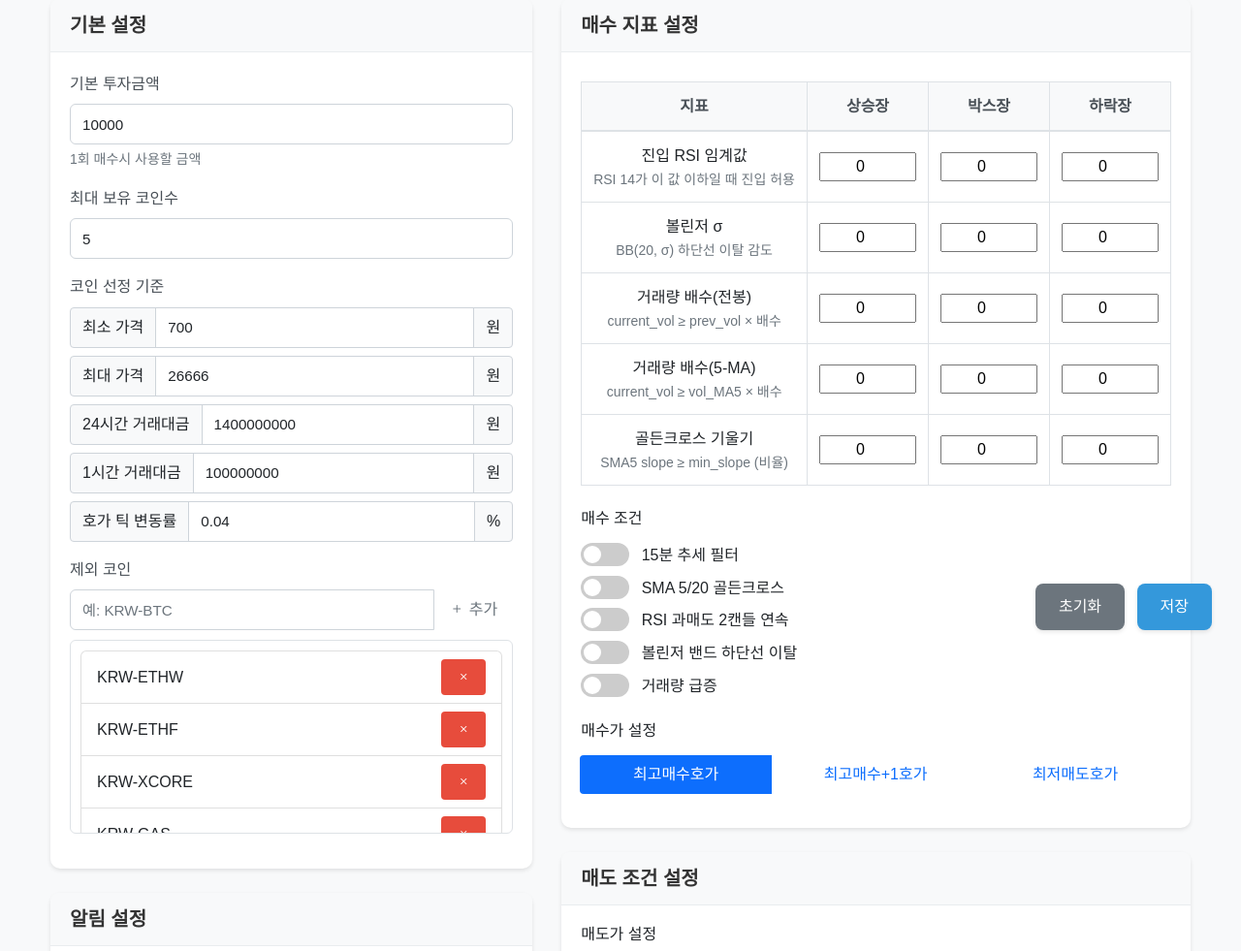
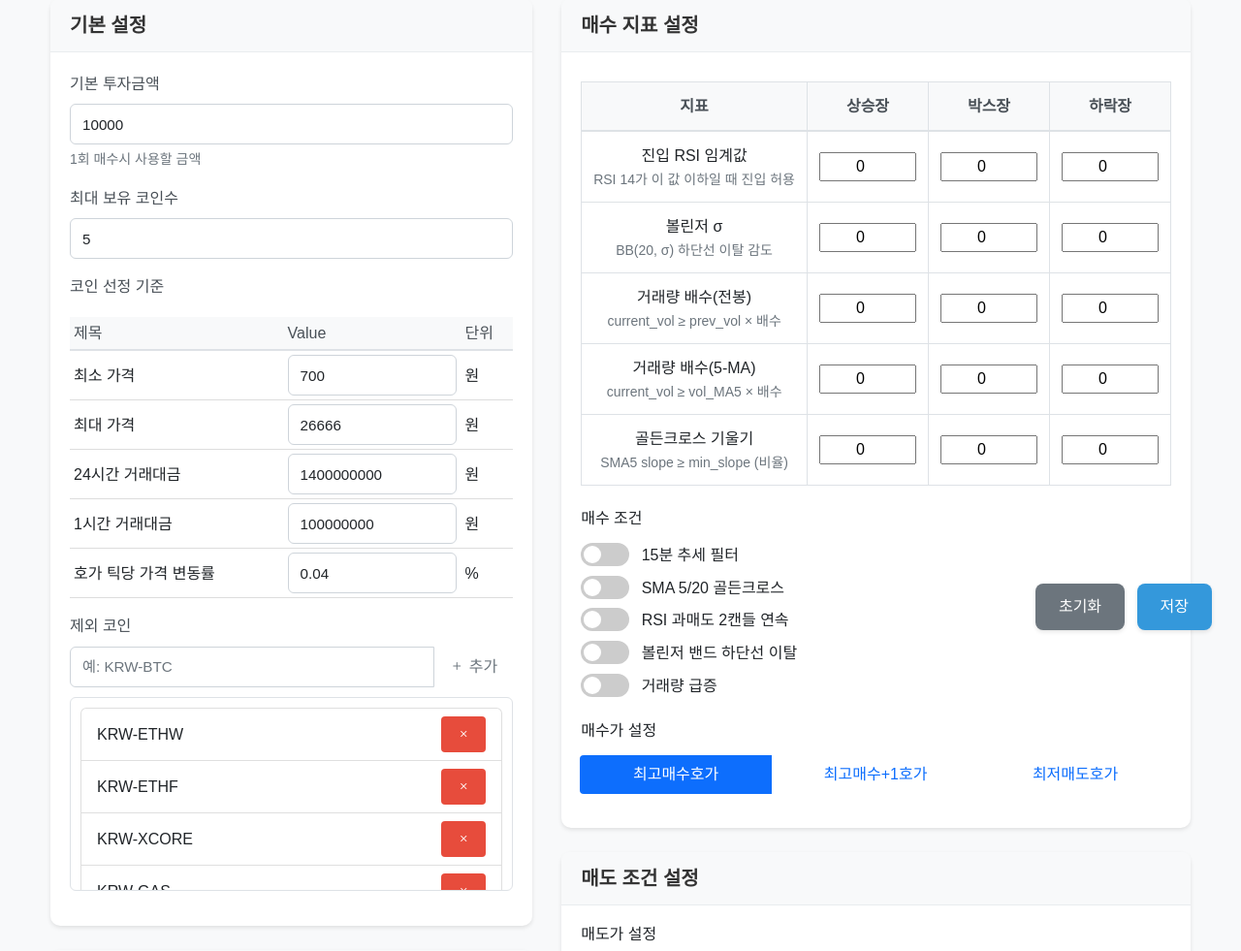
Before and after one commit to LEE-HYUNSANG/UPBIT, a Flask app: page /settings in a window 1280 px wide. Shown: the part 120-1101 px from the top of the page at 97% size. Run offline with Flask 2, Linux system fonts and the light colour scheme; some libraries are stand-ins or nearby versions.

Commit message:
Update coin selection UI

```diff
--- a/static/js/settings.js
+++ b/static/js/settings.js
@@ -17,8 +17,9 @@ const recommendedSettings = {
         investment_amount: 10000,    // 1만원 단위 테스트 추천
         max_coins: 8,               // 동시 보유 최대 8개 코인
         coin_selection: {
-            min_price: 100,         // 최소 100원
-            max_price: 500000,      // 최대 50만원
+            // 기본값 업데이트
+            min_price: 700,         // 최소 가격 (원)
+            max_price: 26666,       // 최대 가격 (원)
             min_volume_24h: 1400000000,
             min_volume_1h: 100000000,
             min_tick_ratio: 0.04,
--- a/templates/settings.html
+++ b/templates/settings.html
@@ -214,30 +214,43 @@
                         </div>
                         <div class="mb-3">
                             <label class="form-label">코인 선정 기준</label>
-                            <div class="input-group mb-2">
-                                <span class="input-group-text">최소 가격</span>
-                                <input type="number" class="form-control" id="trading.min_price">
-                                <span class="input-group-text">원</span>
-                            </div>
-                            <div class="input-group mb-2">
-                                <span class="input-group-text">최대 가격</span>
-                                <input type="number" class="form-control" id="trading.max_price">
-                                <span class="input-group-text">원</span>
-                            </div>
-                            <div class="input-group mb-2">
-                                <span class="input-group-text">24시간 거래대금</span>
-                                <input type="number" class="form-control" id="trading.min_volume_24h">
-                                <span class="input-group-text">원</span>
-                            </div>
-                            <div class="input-group mb-2">
-                                <span class="input-group-text">1시간 거래대금</span>
-                                <input type="number" class="form-control" id="trading.min_volume_1h">
-                                <span class="input-group-text">원</span>
-                            </div>
-                            <div class="input-group">
-                                <span class="input-group-text">호가 틱 변동률</span>
-                                <input type="number" step="0.01" class="form-control" id="trading.min_tick_ratio">
-                                <span class="input-group-text">%</span>
+                            <div class="table-responsive">
+                                <table class="table table-sm mb-0">
+                                    <thead>
+                                        <tr>
+                                            <th>제목</th>
+                                            <th style="width: 40%">Value</th>
+                                            <th>단위</th>
+                                        </tr>
+                                    </thead>
+                                    <tbody>
+                                        <tr>
+                                            <td>최소 가격</td>
+                                            <td><input type="number" class="form-control" id="trading.min_price"></td>
+                                            <td>원</td>
+                                        </tr>
+                                        <tr>
+                                            <td>최대 가격</td>
+                                            <td><input type="number" class="form-control" id="trading.max_price"></td>
+                                            <td>원</td>
+                                        </tr>
+                                        <tr>
+                                            <td>24시간 거래대금</td>
+                                            <td><input type="number" class="form-control" id="trading.min_volume_24h"></td>
+                                            <td>원</td>
+                                        </tr>
+                                        <tr>
+                                            <td>1시간 거래대금</td>
+                                            <td><input type="number" class="form-control" id="trading.min_volume_1h"></td>
+                                            <td>원</td>
+                                        </tr>
+                                        <tr>
+                                            <td>호가 틱당 가격 변동률</td>
+                                            <td><input type="number" step="0.01" class="form-control" id="trading.min_tick_ratio"></td>
+                                            <td>%</td>
+                                        </tr>
+                                    </tbody>
+                                </table>
                             </div>
                         </div>
                         <div class="mb-3">
```
